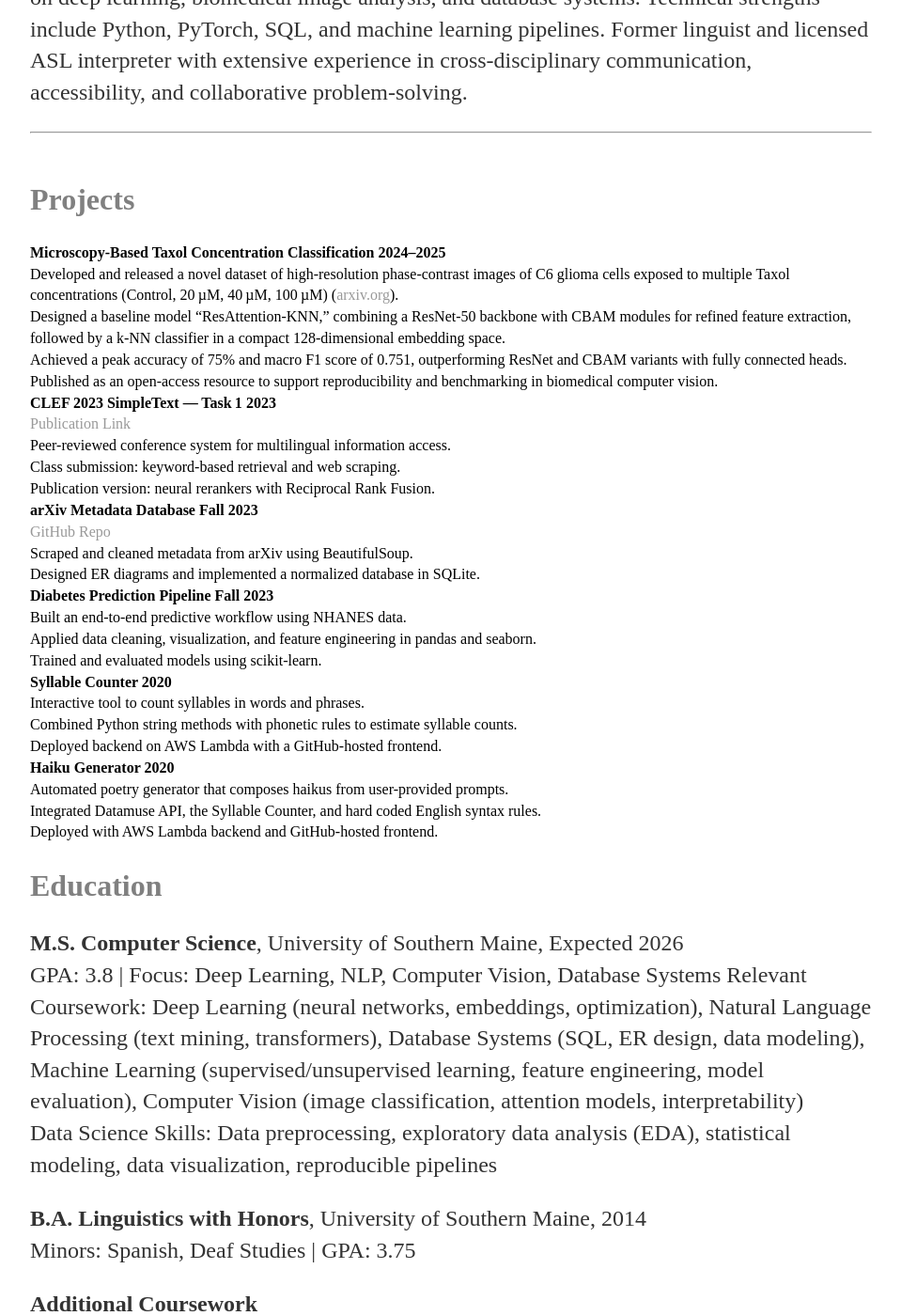
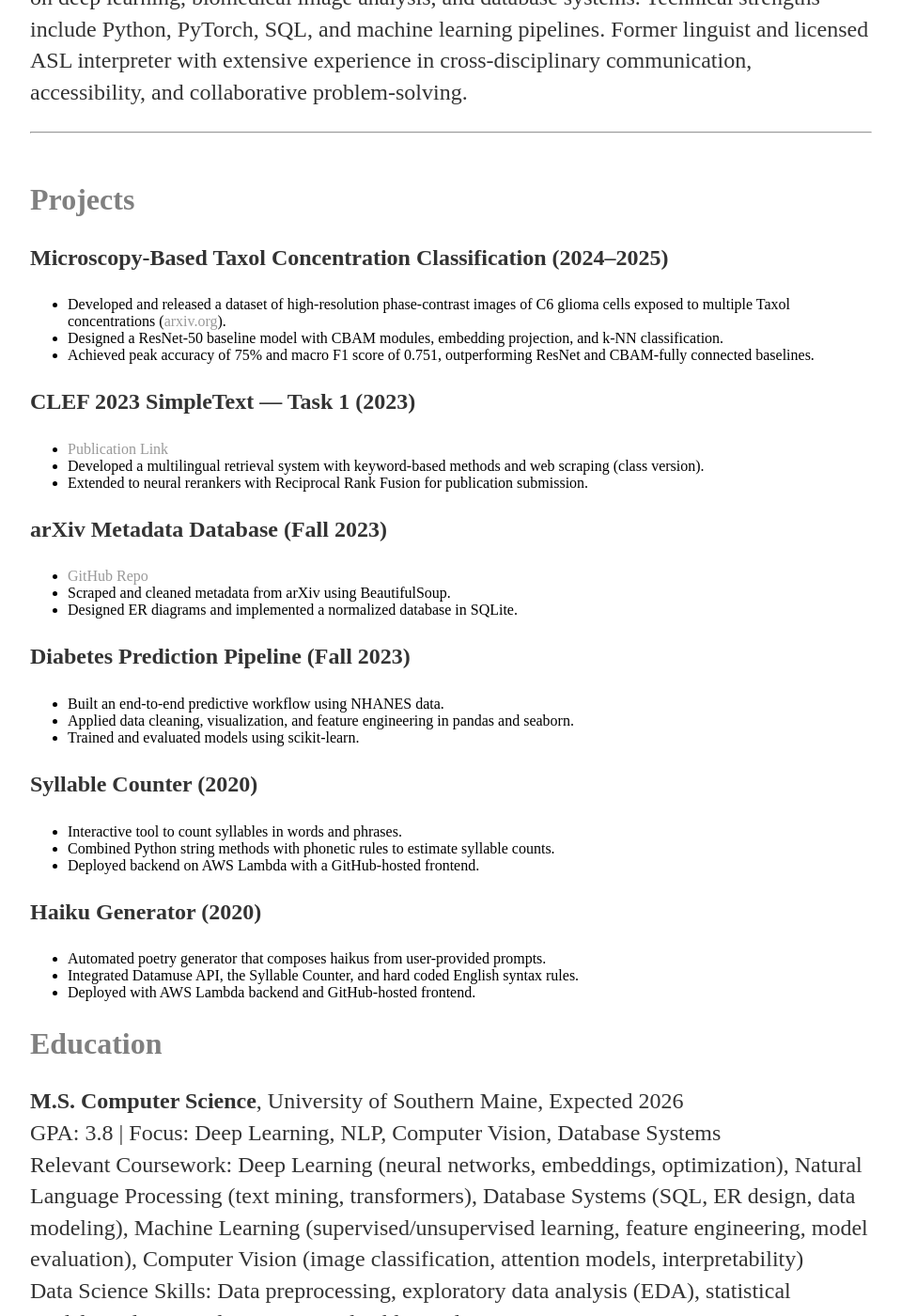
Before and after one commit to SeanEFletcher/SeanEFletcher.github.io, a Jekyll site: the page built from cv/index.html, in a window 1280 px wide and 1400 px high, scrolled down 402 px. Shown: the whole window at 94% size, without its empty margins (160-1119 px from the left). Built offline with Jekyll 4.4.1, drawn with Linux system fonts in a browser that asks for light colours.

Commit message:
Update index.html

```diff
--- a/cv/index.html
+++ b/cv/index.html
@@ -8,7 +8,6 @@ title: Sean's CV
   <h3>Portland, ME</h3>
   <hr />
   <div>
-
     <p>
       Graduate student in Computer Science specializing in computational pathology, computer vision, and NLP.
       Researcher with publications at CLEF (2023) and FMLDS (2025), focusing on deep learning, biomedical image analysis, and database systems.
@@ -22,62 +21,68 @@ title: Sean's CV
   <!-- Projects -->
   <div class="projects">
     <h2 class="CVh2">Projects</h2>
-  <dl class="dl-horizontal">
 
-    <dt>Microscopy-Based Taxol Concentration Classification <span class="dates">2024–2025</span></dt>
-    <dd>
-      Developed and released a novel dataset of high‑resolution phase‑contrast images of C6 glioma cells exposed to multiple Taxol concentrations (Control, 20 µM, 40 µM, 100 µM) (<a href="https://arxiv.org/pdf/2508.14349">arxiv.org</a>).<br>
-      Designed a baseline model “ResAttention‑KNN,” combining a ResNet‑50 backbone with CBAM modules for refined feature extraction, followed by a k‑NN classifier in a compact 128‑dimensional embedding space.<br>
-      Achieved a peak accuracy of 75% and macro F1 score of 0.751, outperforming ResNet and CBAM variants with fully connected heads.<br>
-      Published as an open-access resource to support reproducibility and benchmarking in biomedical computer vision.
-    </dd>
-
-    <dt>CLEF 2023 SimpleText — Task 1 <span class="dates">2023</span></dt>
-    <dd>
-      <a href="https://www.sheadurgin.com/simpletext2023.pdf">Publication Link</a><br>
-      Peer-reviewed conference system for multilingual information access.<br>
-      Class submission: keyword-based retrieval and web scraping.<br>
-      Publication version: neural rerankers with Reciprocal Rank Fusion.
-    </dd>
-
-    <dt>arXiv Metadata Database <span class="dates">Fall 2023</span></dt>
-    <dd>
-      <a href="https://github.com/SeanEdwardFletcher/Database_Systems_F23/tree/main/Assignments/Ass03">GitHub Repo</a><br>
-      Scraped and cleaned metadata from arXiv using BeautifulSoup.<br>
-      Designed ER diagrams and implemented a normalized database in SQLite.
-    </dd>
-
-    <dt>Diabetes Prediction Pipeline <span class="dates">Fall 2023</span></dt>
-    <dd>
-      Built an end‑to‑end predictive workflow using NHANES data.<br>
-      Applied data cleaning, visualization, and feature engineering in pandas and seaborn.<br>
-      Trained and evaluated models using scikit‑learn.
-    </dd>
-
-    <dt>Syllable Counter <span class="dates">2020</span></dt>
-    <dd>
-      Interactive tool to count syllables in words and phrases.<br>
-      Combined Python string methods with phonetic rules to estimate syllable counts.<br>
-      Deployed backend on AWS Lambda with a GitHub-hosted frontend.
-    </dd>
-
-    <dt>Haiku Generator <span class="dates">2020</span></dt>
-    <dd>
-      Automated poetry generator that composes haikus from user-provided prompts.<br>
-      Integrated Datamuse API, the Syllable Counter, and hard coded English syntax rules.<br>
-      Deployed with AWS Lambda backend and GitHub-hosted frontend.
-    </dd>
-
-  </dl>
+    <div class="project">
+      <p><strong>Microscopy-Based Taxol Concentration Classification (2024–2025)</strong></p>
+      <ul>
+        <li>Developed and released a dataset of high-resolution phase-contrast images of C6 glioma cells exposed to multiple Taxol concentrations (<a href="https://arxiv.org/pdf/2508.14349">arxiv.org</a>).</li>
+        <li>Designed a ResNet-50 baseline model with CBAM modules, embedding projection, and k-NN classification.</li>
+        <li>Achieved peak accuracy of 75% and macro F1 score of 0.751, outperforming ResNet and CBAM-fully connected baselines.</li>
+      </ul>
     </div>
 
+    <div class="project">
+      <p><strong>CLEF 2023 SimpleText — Task 1 (2023)</strong></p>
+      <ul>
+        <li><a href="https://www.sheadurgin.com/simpletext2023.pdf">Publication Link</a></li>
+        <li>Developed a multilingual retrieval system with keyword-based methods and web scraping (class version).</li>
+        <li>Extended to neural rerankers with Reciprocal Rank Fusion for publication submission.</li>
+      </ul>
+    </div>
+
+    <div class="project">
+      <p><strong>arXiv Metadata Database (Fall 2023)</strong></p>
+      <ul>
+        <li><a href="https://github.com/SeanEdwardFletcher/Database_Systems_F23/tree/main/Assignments/Ass03">GitHub Repo</a></li>
+        <li>Scraped and cleaned metadata from arXiv using BeautifulSoup.</li>
+        <li>Designed ER diagrams and implemented a normalized database in SQLite.</li>
+      </ul>
+    </div>
+
+    <div class="project">
+      <p><strong>Diabetes Prediction Pipeline (Fall 2023)</strong></p>
+      <ul>
+        <li>Built an end-to-end predictive workflow using NHANES data.</li>
+        <li>Applied data cleaning, visualization, and feature engineering in pandas and seaborn.</li>
+        <li>Trained and evaluated models using scikit-learn.</li>
+      </ul>
+    </div>
+
+    <div class="project">
+      <p><strong>Syllable Counter (2020)</strong></p>
+      <ul>
+        <li>Interactive tool to count syllables in words and phrases.</li>
+        <li>Combined Python string methods with phonetic rules to estimate syllable counts.</li>
+        <li>Deployed backend on AWS Lambda with a GitHub-hosted frontend.</li>
+      </ul>
+    </div>
+
+    <div class="project">
+      <p><strong>Haiku Generator (2020)</strong></p>
+      <ul>
+        <li>Automated poetry generator that composes haikus from user-provided prompts.</li>
+        <li>Integrated Datamuse API, the Syllable Counter, and hard coded English syntax rules.</li>
+        <li>Deployed with AWS Lambda backend and GitHub-hosted frontend.</li>
+      </ul>
+    </div>
+  </div>
 
   <div class="education">
     <h2 class="CVh2">Education</h2>
 
     <p class="CVitemTitle">
       <strong>M.S. Computer Science</strong>, University of Southern Maine, <span class="dates">Expected 2026</span><br>
-    GPA: 3.8 | Focus: Deep Learning, NLP, Computer Vision, Database Systems
+      GPA: 3.8 | Focus: Deep Learning, NLP, Computer Vision, Database Systems<br>
       Relevant Coursework: Deep Learning (neural networks, embeddings, optimization), Natural Language Processing (text mining, transformers), Database Systems (SQL, ER design, data modeling), Machine Learning (supervised/unsupervised learning, feature engineering, model evaluation), Computer Vision (image classification, attention models, interpretability)<br>
       Data Science Skills: Data preprocessing, exploratory data analysis (EDA), statistical modeling, data visualization, reproducible pipelines
     </p>
@@ -97,7 +102,6 @@ Data Science Skills: Data preprocessing, exploratory data analysis (EDA), statis
       Independent learning in Python, JavaScript, HTML/CSS, and software development practices
     </p>
   </div>
-
 
   <br>
 
@@ -165,7 +169,7 @@ Data Science Skills: Data preprocessing, exploratory data analysis (EDA), statis
     </div>
 
     <div class="experienceItem">
-<p class=\"CVitemTitle\"><strong>Disability Rights Advocate</strong>, Disability Rights Maine Deaf Services, <span class=\"dates\">April 2016 – June 2016</span></p>
+      <p class="CVitemTitle"><strong>Disability Rights Advocate</strong>, Disability Rights Maine Deaf Services, <span class="dates">April 2016 – June 2016</span></p>
       <ul>
         <li>Temporary role covering for an advocate on maternity leave; supported Deaf clients facing discrimination and systemic barriers in employment and social services.</li>
       </ul>
@@ -187,13 +191,9 @@ Data Science Skills: Data preprocessing, exploratory data analysis (EDA), statis
   </div>
   <br>
 
-
-    <!--
--->
-
-<!-- Languages -->
+  <!-- Skills & Languages -->
   <div class="languages">
-<h2 class=\"CVh2\">Skills & Languages</h2>
+    <h2 class="CVh2">Skills & Languages</h2>
     <p>Proficient in programming, data science tools, and multilingual communication.</p>
     <br>
     <p><strong>Programming & Data</strong></p>
@@ -206,7 +206,6 @@ Data Science Skills: Data preprocessing, exploratory data analysis (EDA), statis
       <li>Git/GitHub — version control, collaboration</li>
     </ul>
 
-
     <p><strong>Human Languages</strong></p>
     <ul>
       <li>American Sign Language — Fluent</li>
@@ -216,9 +215,7 @@ Data Science Skills: Data preprocessing, exploratory data analysis (EDA), statis
   </div>
   <br>
 
-	  <!--
-    -->
-	  <br>
+  <!-- Certifications -->
   <div class="Certifications/Licenses">
     <h2 class="CVh2">Certifications/Licenses</h2>
     <ul>
@@ -232,6 +229,8 @@ Data Science Skills: Data preprocessing, exploratory data analysis (EDA), statis
     </ul>
   </div>
   <br>
+
+  <!-- Career Development -->
   <div class="CareerDevelopment">
     <h2 class="CVh2">Career Development</h2>
     <ul>
```
Lines whose indentation alone changed are shown as unchanged.
